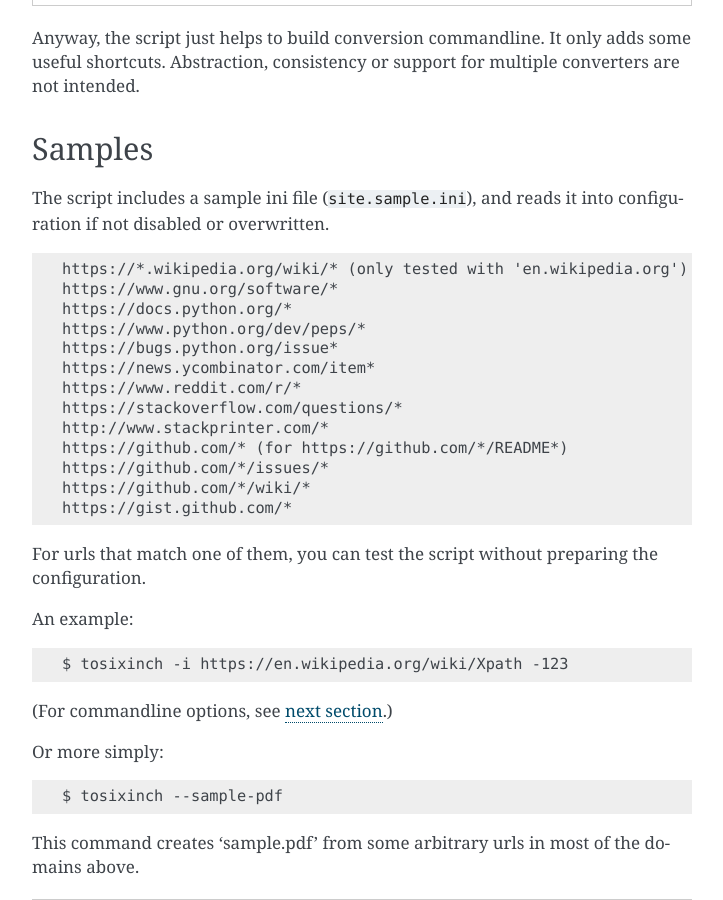
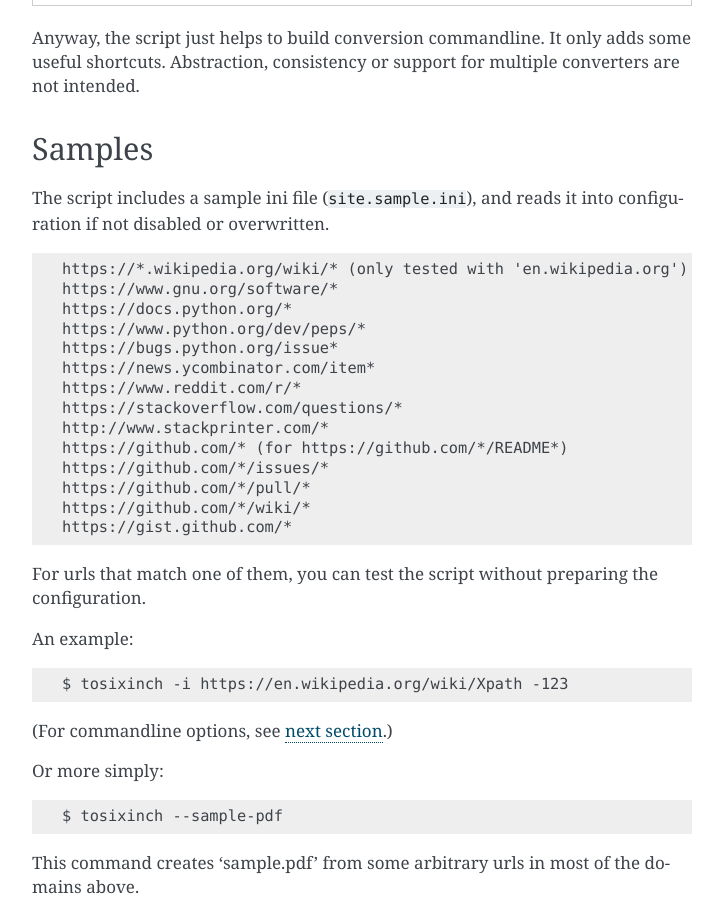
Before and after one commit to openandclose/tosixinch, a Sphinx documentation site: the page built from docs/intro.rst, in a window 1280 px wide and 900 px high, scrolled down 2977 px. Shown: the whole window, without its empty margins (388-1111 px from the left). Built offline with Sphinx 7.4.7, drawn with Linux system fonts in a browser that asks for light colours; some of the changed lines change nothing that is shown.

Commit message:
Add sample, github Pull Request pages

```diff
--- a/docs/intro.rst
+++ b/docs/intro.rst
@@ -173,6 +173,7 @@ and reads it into configuration if not disabled or overwritten.
     http://www.stackprinter.com/*
     https://github.com/* (for https://github.com/*/README*)
     https://github.com/*/issues/*
+    https://github.com/*/pull/*
     https://github.com/*/wiki/*
     https://gist.github.com/*
 
@@ -407,6 +408,7 @@ Now you can do::
 
     $ tosixinch -123
 
+
 Other Features
 --------------
 
```
Also changed, not shown: 1 other file.
